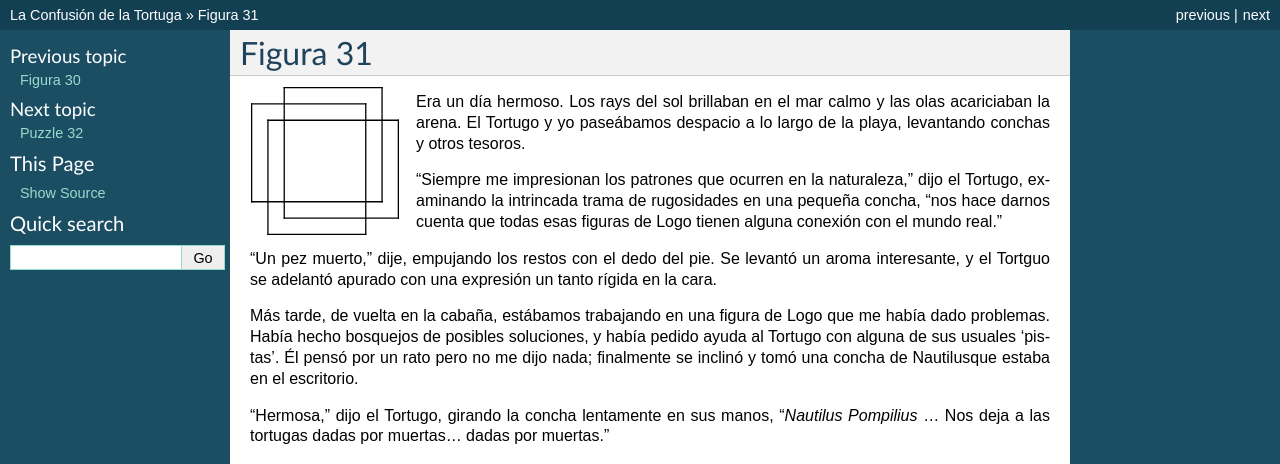
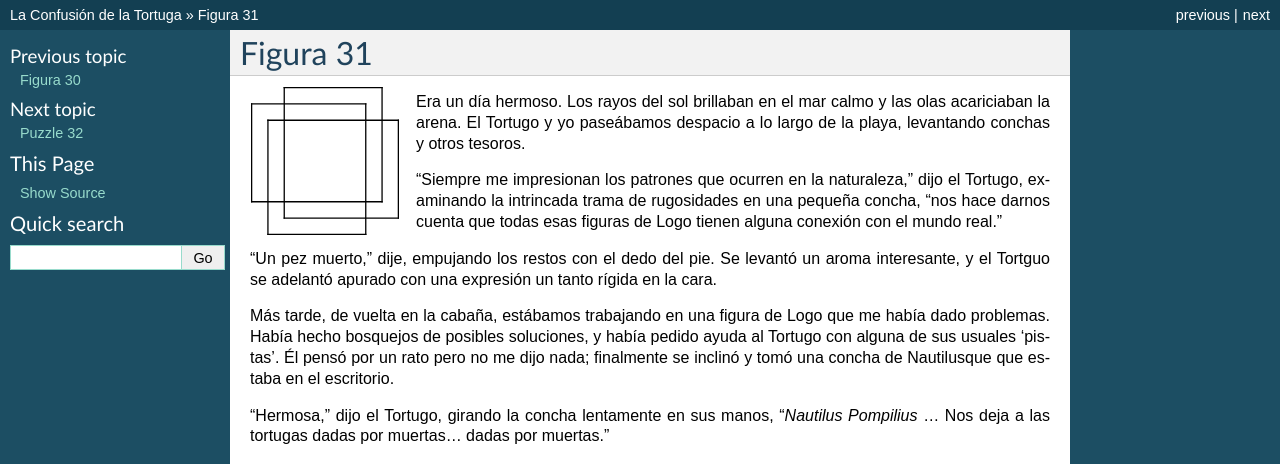
Before and after one commit to humitos/turtle-confusion-es, a Sphinx documentation site: the page built from docs/puzzle-31.rst, in a window 1280 px wide. Shown: the top 464 px of the page. Built offline with Sphinx 7.4.7, drawn with Linux system fonts in a browser that asks for light colours.

Commit message:
Typo fixes

```diff
--- a/docs/puzzle-29.rst
+++ b/docs/puzzle-29.rst
@@ -8,7 +8,7 @@ Figura 29
    :alt: Puzzle 29
    :align: left
 
-Estábamos sentados en frente del fuego del living. El Tortugo estaba leyendo su 'buena literatura' otra vez, y y estaba escribiendo poemas... Bueno, estaba escribiendo. Luego de un rato levanté la mirada y dije:
+Estábamos sentados en frente del fuego del living. El Tortugo estaba leyendo su 'buena literatura' otra vez, y yo estaba escribiendo poemas... Bueno, estaba escribiendo. Luego de un rato levanté la mirada y dije:
 
 "Ahem... Ésta es mi más reciente creación...
 
--- a/docs/puzzle-30.rst
+++ b/docs/puzzle-30.rst
@@ -8,7 +8,7 @@ Figura 30
    :alt: Puzzle 30
    :align: left
 
-El Tortugo y yo habíamos tenido una cena temprana y estábamos en el jardín acomodándonos para observar la noche. Había una pequeña y muy delgada masa de nubes cirrus en el sur, pero aparte de eso, el cielo estaba despejado. El último débil resplandor del crepúsculo se esfumaba en el oeste, y la estrellas eran rígidos puntos fríos de luz.
+El Tortugo y yo habíamos tenido una cena temprana y estábamos en el jardín acomodándonos para observar la noche. Había una pequeña y muy delgada masa de nubes cirrus en el sur, pero aparte de eso, el cielo estaba despejado. El último débil resplandor del crepúsculo se esfumaba en el oeste, y las estrellas eran rígidos puntos fríos de luz.
 
 "Parece que la vista va a ser buena ésta noche," dije.
 
@@ -18,7 +18,7 @@ El Tortugo y yo habíamos tenido una cena temprana y estábamos en el jardín ac
 
 Por un rato simplemente nos quedamos mirando el cielo mientras la noche se hacía más profunda. Luego, el Tortugo retiró el protector de rocío de su pequeño reflector.
 
-"¿Qué piensas de la Ley de Bode?" pregunto, mientras ajustaba los círculos, "Estuve leyendo algo sobre eso hoy."
+"¿Qué piensas de la Ley de Bode?" preguntó, mientras ajustaba los círculos, "Estuve leyendo algo sobre eso hoy."
 
 "Bastante inestable. No funciona para Neptuno y Plutón, y el índice tiene que estar manipuado por Mercurio. Igualemente, es una correlación interesante."
 
--- a/docs/puzzle-31.rst
+++ b/docs/puzzle-31.rst
@@ -8,13 +8,13 @@ Figura 31
    :alt: Puzzle 31
    :align: left
 
-Era un día hermoso. Los rays del sol brillaban en el mar calmo y las olas acariciaban la arena. El Tortugo y yo paseábamos despacio a lo largo de la playa, levantando conchas y otros tesoros.
+Era un día hermoso. Los rayos del sol brillaban en el mar calmo y las olas acariciaban la arena. El Tortugo y yo paseábamos despacio a lo largo de la playa, levantando conchas y otros tesoros.
 
 "Siempre me impresionan los patrones que ocurren en la naturaleza," dijo el Tortugo, examinando la intrincada trama de rugosidades en una pequeña concha, "nos hace darnos cuenta que todas esas figuras de Logo tienen alguna conexión con el mundo real."
 
 "Un pez muerto," dije, empujando los restos con el dedo del pie. Se levantó un aroma interesante, y el Tortguo se adelantó apurado con una expresión un tanto rígida en la cara.
 
-Más tarde, de vuelta en la cabaña, estábamos trabajando en una figura de Logo que me había dado problemas. Había hecho bosquejos de posibles soluciones, y había pedido ayuda al Tortugo con alguna de sus usuales 'pistas'. Él pensó por un rato pero no me dijo nada; finalmente se inclinó y tomó una concha de Nautilusque estaba en el escritorio.
+Más tarde, de vuelta en la cabaña, estábamos trabajando en una figura de Logo que me había dado problemas. Había hecho bosquejos de posibles soluciones, y había pedido ayuda al Tortugo con alguna de sus usuales 'pistas'. Él pensó por un rato pero no me dijo nada; finalmente se inclinó y tomó una concha de Nautilusque que estaba en el escritorio.
 
 "Hermosa," dijo el Tortugo, girando la concha lentamente en sus manos, "*Nautilus Pompilius* ... Nos deja a las tortugas dadas por muertas... dadas por muertas."
 
```
